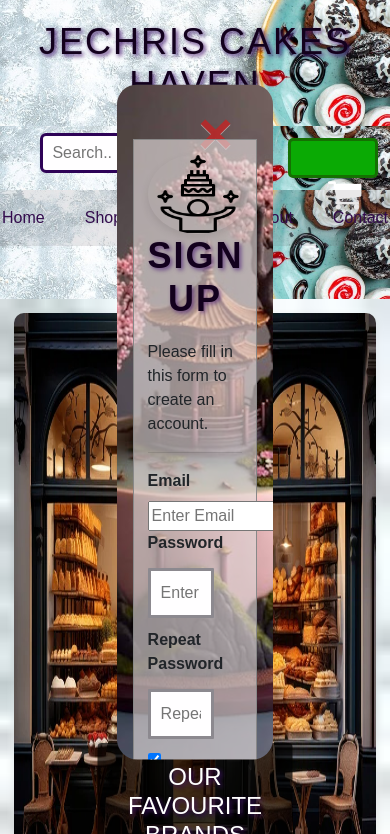
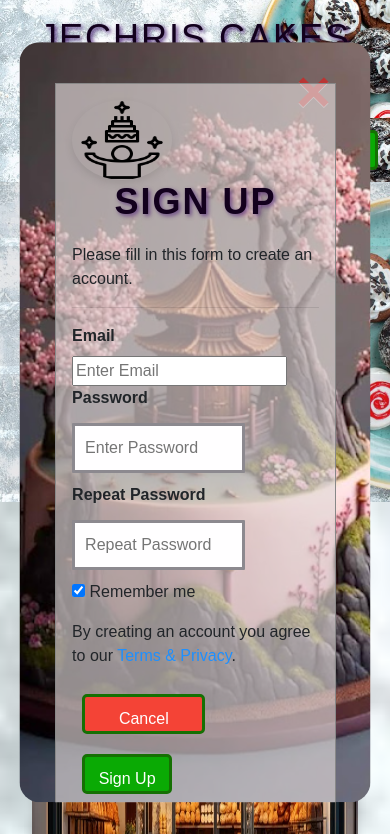
Before and after one commit to Xtian254/ProjectFinal, a plain HTML site: page index.html in a window 390 px wide. Both pictures are taken after a click on the button "Sign In". Shown: the top 834 px of the page. Drawn offline with nearby package versions, Linux system fonts and the light colour scheme.

Commit message:
Add files via upload
added an updated styles.css

```diff
--- a/styles.css
+++ b/styles.css
@@ -684,6 +684,38 @@ ul li a {
 }
 
 /* Media Queries for Responsive Design */
+/* Small devices (phones, 576px and up) */
+@media (max-width: 576px) {
+  header {
+      padding: 1rem;
+  }
+
+  .top-nav ul {
+      flex-direction: column;
+  }
+
+  .top-nav ul li {
+      margin-bottom: 0.5rem;
+  }
+
+  main {
+      padding: 1rem;
+  }
+
+  .container {
+      padding: 1rem;
+  }
+
+  .modal {
+      width: 90%;
+      height: 90%;
+      padding-top: 30px;
+  }
+
+  .carousel {
+      padding: 0 20px;
+  }
+}
 
 /* Medium devices (tablets, 768px and up) */
 @media (min-width: 768px) {
@@ -691,7 +723,7 @@ ul li a {
       padding: 1.5rem 2rem;
   }
 
-    nav ul {
+  .top-nav ul {
       gap: 2rem;
   }
 
@@ -706,7 +738,7 @@ ul li a {
       padding: 2rem 3rem;
   }
 
-    nav ul {
+  .top-nav ul {
       gap: 3rem;
   }
 
```
Lines whose indentation alone changed are shown as unchanged.
